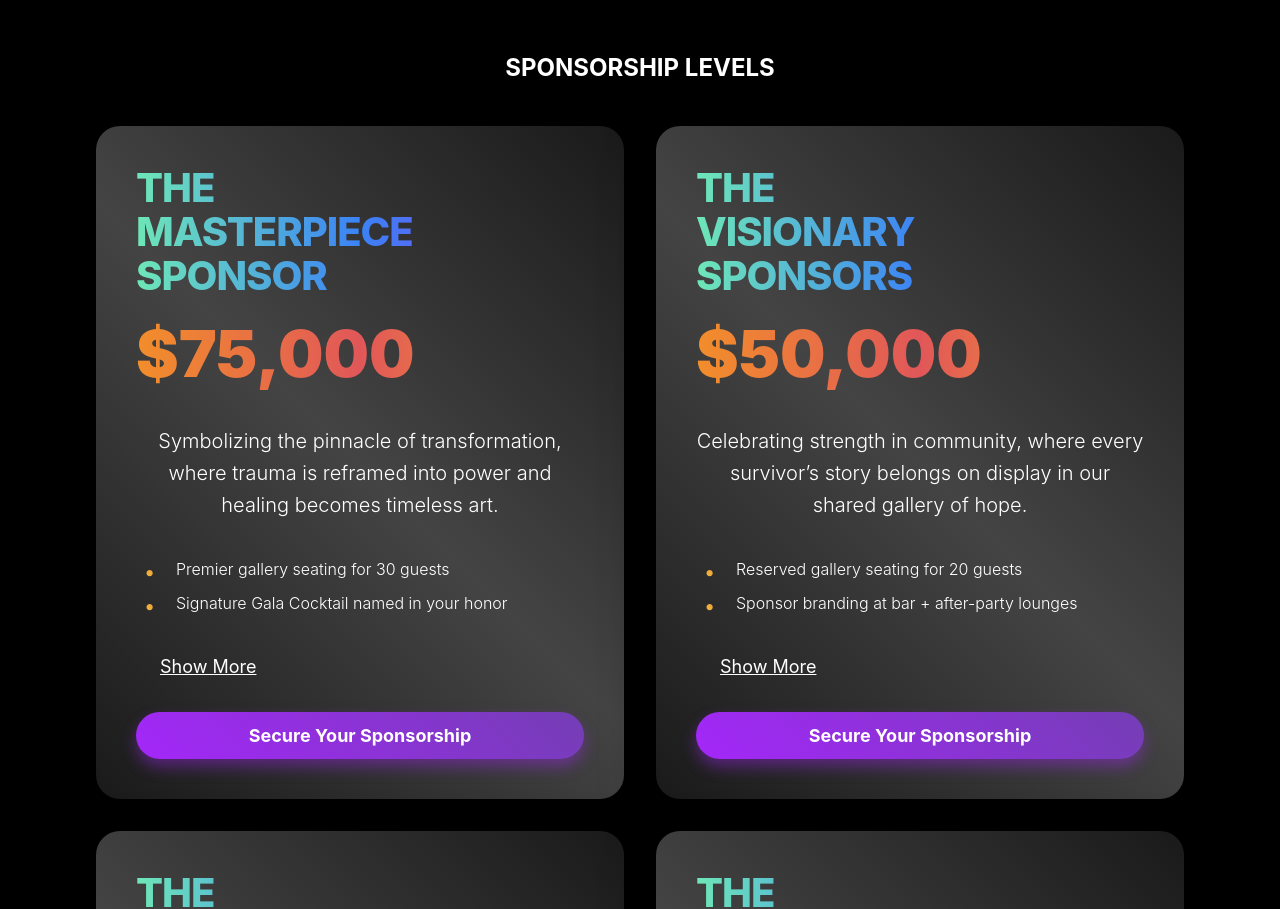
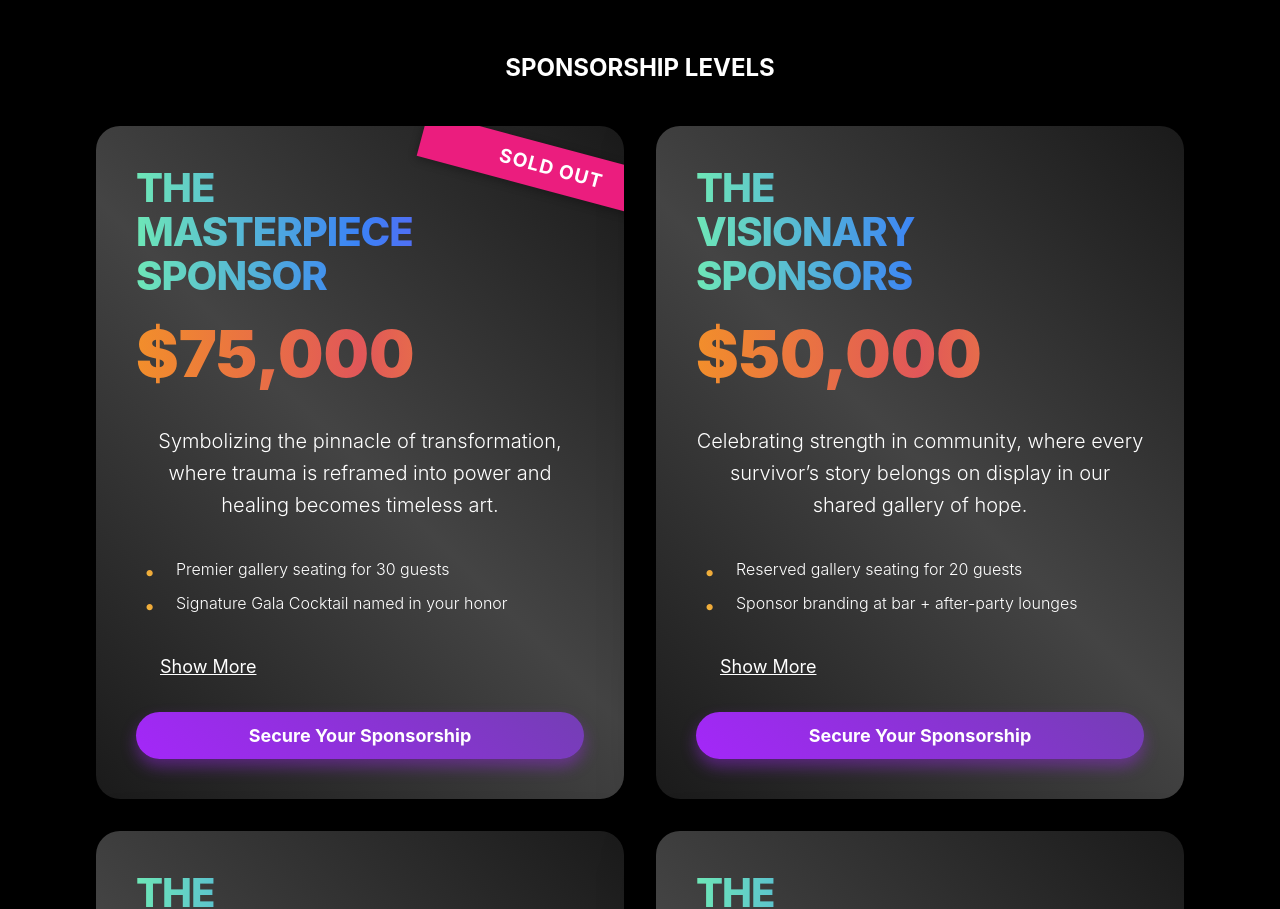
Before and after one commit to ninabrissey/gala-2026, a Next.js app: page / in a window 1280 px wide. Shown: the part 1591-2500 px from the top of the page. Built offline with nearby package versions, Linux system fonts and the light colour scheme; what @mui/material-nextjs would draw is missing.

Commit message:
Add SoldOutOverlay component, display for masterpiece sponsor

```diff
--- /dev/null
+++ b/src/components/SoldOutOverlay.tsx
@@ -0,0 +1,24 @@
+import { Box } from "@mui/material";
+
+export const SoldOutOverlay = () => (
+  <Box
+    sx={{
+      position: 'absolute',
+      top: '20px',
+      right: '-60px',
+      transform: 'rotate(15deg)',
+      backgroundColor: '#EB1D7E',
+      color: 'white',
+      fontWeight: 'bold',
+      padding: '8px 80px',
+      fontSize: '1.2rem',
+      zIndex: 2,
+      boxShadow: '0 2px 10px rgba(0,0,0,0.3)',
+      textAlign: 'center',
+      letterSpacing: '1px',
+      textTransform: 'uppercase',
+    }}
+  >
+    SOLD OUT
+  </Box>
+);
--- a/src/components/SponsorshipCard.tsx
+++ b/src/components/SponsorshipCard.tsx
@@ -9,6 +9,7 @@ import {
   ListItemText,
 } from '@mui/material';
 import { motion } from 'framer-motion';
+import { SoldOutOverlay } from './SoldOutOverlay';
 
 interface SponsorshipCardProps {
   title: string;
@@ -16,9 +17,10 @@ interface SponsorshipCardProps {
   description: string;
   features: string[];
   underwriting: string | null;
+  soldOut?: boolean;
 }
 
-export const SponsorshipCard: React.FC<SponsorshipCardProps> = ({ title, price, description, features, underwriting }) => {
+export const SponsorshipCard: React.FC<SponsorshipCardProps> = ({ title, price, description, features, underwriting, soldOut }) => {
 const [expanded, setExpanded] = React.useState(false)
 
   return (
@@ -55,6 +57,7 @@ const [expanded, setExpanded] = React.useState(false)
           },
         }}
       >
+        {soldOut && <SoldOutOverlay />}
         {/* Background Gradient Effect - inspired by the provided image */}
         <Box
           sx={{
--- a/src/data/sponsorship-levels.tsx
+++ b/src/data/sponsorship-levels.tsx
@@ -17,6 +17,7 @@ export const sponsorshipLevels = [
       'Invitation for 4 guests to SAFE events in 2026, including For the Children, Touch-A-Truck, and Celebration Luncheon',
     ],
     underwriting: 'Option to underwrite one major gallery installation or immersive exhibit',
+    soldOut: true
   },
   {
     title: 'THE VISIONARY SPONSORS',
```
